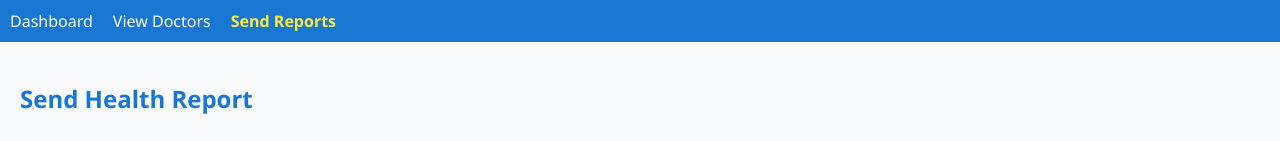
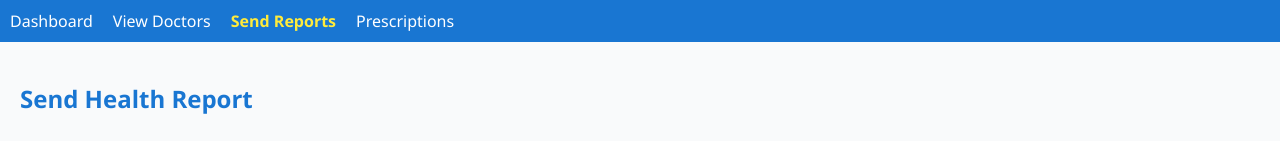
Before and after one commit to Venkata-Jayanth04/Electronic-Medical-Records, a React (Create React App) app in the folder Users/: page /patient/reports in a window 1280 px wide. Shown: the top 141 px of the page. Built offline with nearby package versions, Linux system fonts and the light colour scheme.

Commit message:
Update Navbar.jsx

```diff
--- a/Users/src/components/Navbar.jsx
+++ b/Users/src/components/Navbar.jsx
@@ -11,6 +11,7 @@ const Navbar = ({ role }) => {
           <Link to="/patient/dashboard" style={linkStyle(location.pathname === "/patient/dashboard")}>Dashboard</Link>
           <Link to="/patient/doctors" style={linkStyle(location.pathname === "/patient/doctors")}>View Doctors</Link>
           <Link to="/patient/reports" style={linkStyle(location.pathname === "/patient/reports")}>Send Reports</Link>
+          <Link to="/patient/prescriptions" style={linkStyle(location.pathname === "/patient/prescriptions")}>Prescriptions</Link>
         </>
       )}
       {role === "doctor" && (
@@ -18,6 +19,7 @@ const Navbar = ({ role }) => {
           <Link to="/doctor/dashboard" style={linkStyle(location.pathname === "/doctor/dashboard")}>Dashboard</Link>
           <Link to="/doctor/patients" style={linkStyle(location.pathname === "/doctor/patients")}>View Patients</Link>
           <Link to="/doctor/precautions" style={linkStyle(location.pathname === "/doctor/precautions")}>Send Precautions</Link>
+          <Link to="/doctor/reports" style={linkStyle(location.pathname === "/doctor/reports")}>Reports</Link>
         </>
       )}
     </nav>
```
